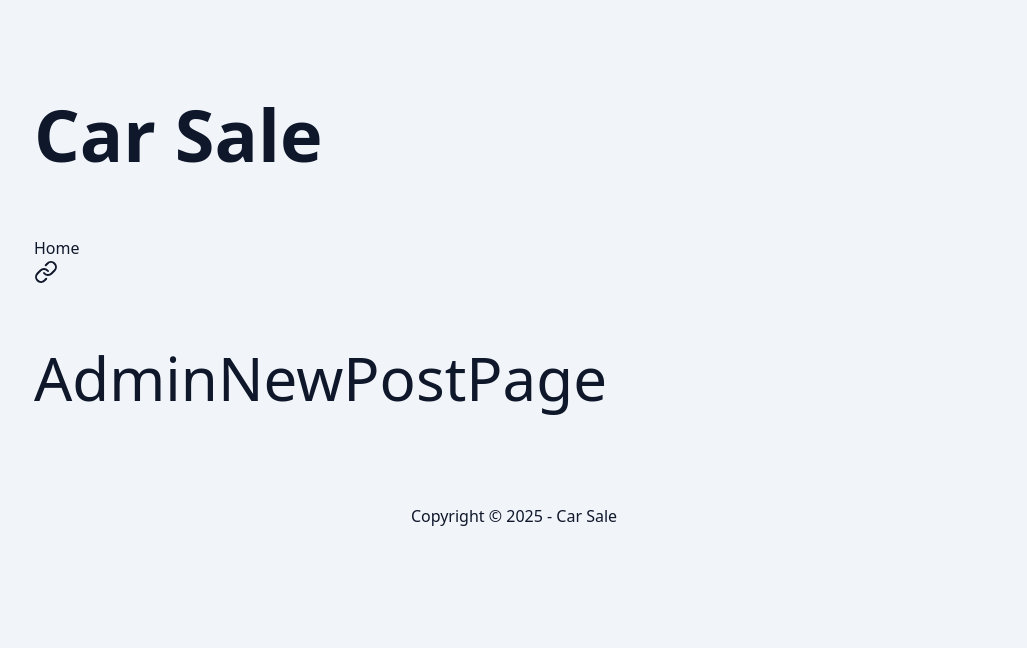
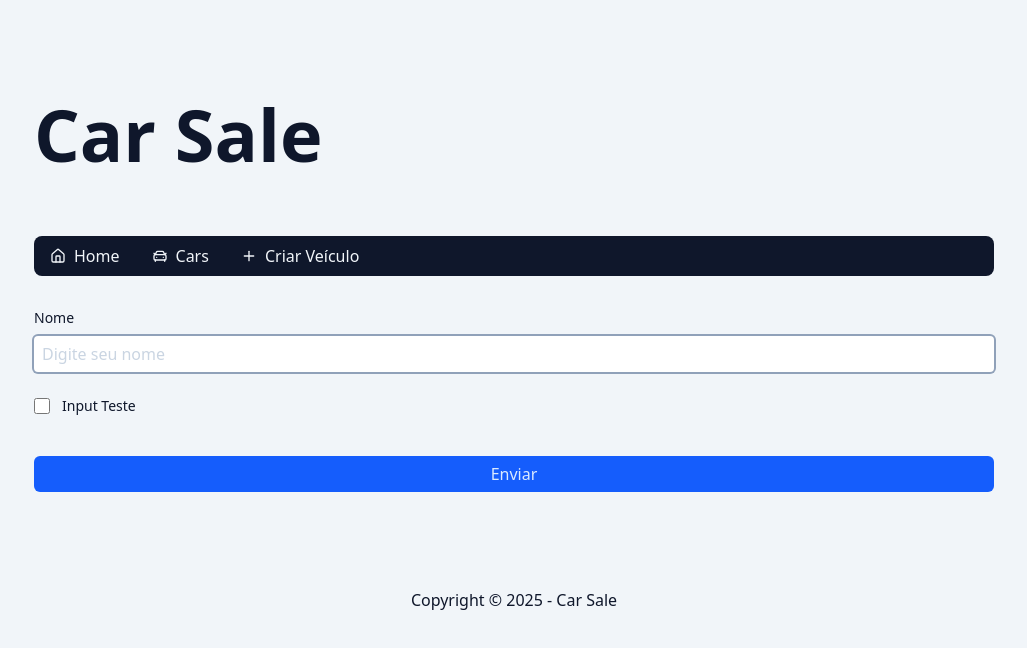
Before and after one commit to gustavonts/mycar-front, a Next.js app: page /admin/post/new in a window 1280 px wide. Shown: the top 648 px of the page, without its empty margins (126-1153 px from the left). Built offline with nearby package versions, Linux system fonts and the light colour scheme.

Commit message:
Implementando form do car

```diff
--- a/src/app/admin/post/new/page.tsx
+++ b/src/app/admin/post/new/page.tsx
@@ -1,7 +1,11 @@
+import { ManageCarForm } from "@/components/admin/ManageCarForm"
+
 export const dynamic = 'force-dynamic'
 
 export default async function AdminNewPostPage() {
-    return <div className="py-16 text-6xl">
-        AdminNewPostPage
-    </div>
+    return (
+        <>
+            <ManageCarForm />
+        </>
+    )
 }
--- /dev/null
+++ b/src/components/Button/index.tsx
@@ -0,0 +1,28 @@
+type ButtonVariants = 'default' | 'ghost' | 'danger'
+type ButtonSizes = 'sm' | 'md' | 'lg'
+
+type ButtonProps = {
+    variant?: ButtonVariants
+    size?: ButtonSizes
+} & React.ComponentProps<'button'>
+
+export function Button( {variant = 'default', size = 'md', ...props}: ButtonProps) {
+    const buttonVariants = {
+        default: `bg-blue-600 text-blue-100 hover:bg-blue-700`,
+        ghost: `bg-slate-200 text-slate-900 hover:bg-slate-300`,
+        danger: `bg-red-600 text-red-100 hover:bg-red-700`
+    }
+
+    const buttonSizes = {
+        sm: `text-xs/tight py-1 px-2 rounded-sm [&_svg]:w-3 [&_svg]:h-3 gap-1`,
+        md: `text-base/tight py-2 px-4 rounded-md [&_svg]:w-4 [&_svg]:h-4 gap-2`,
+        lg: `text-lg/tight py-4 px-6 rounded-lg [&_svg]:w-5 [&_svg]:h-5 gap-3`
+    }
+
+    const buttonClasses = `${buttonVariants[variant]} ${buttonSizes[size]}
+        flex items-center justify-center cursor-pointer transition
+        disabled:bg-slate-200 disabled:text-slate-500 disabled:cursor-not-allowed ${props.className}`
+    return (
+        <button {...props} className={buttonClasses} />
+    )
+}
--- a/src/components/Dialog/index.tsx
+++ b/src/components/Dialog/index.tsx
@@ -1,4 +1,6 @@
 'use client'
+
+import { Button } from "../Button"
 
 type DialogProps = {
     isVisible?: boolean
@@ -32,19 +34,19 @@ export function Dialog({isVisible = false, title, content, onCancel, onConfirm,
                     {content}
                 </div>
                 <div className="flex items-center justify-around">
-                    <button
-                    className="bg-slate-300 text-slate-950 hover:bg-slate-400 transition flex items-center justify-center py-2 px-4 rounded-lg cursor-pointer disabled:bg-slate-200 disabled:text-slate-400 disabled:cursor-not-allowed"
+                    <Button
                     autoFocus
                     onClick={handleCancel}
-                    disabled={disabled}>
+                    disabled={disabled}
+                    variant="ghost">
                         Cancelar
-                    </button>
-                    <button
-                    className="bg-blue-500 text-slate-100 hover:bg-blue-400 transition flex items-center justify-center py-2 px-4 rounded-lg cursor-pointer disabled:bg-slate-200 disabled:text-slate-400 disabled:cursor-not-allowed"
+                    </Button>
+                    <Button
                     onClick={onConfirm}
-                    disabled={disabled}>
+                    disabled={disabled}
+                    variant="default">
                         OK
-                    </button>
+                    </Button>
                 </div>
             </div>
         </div>
--- a/src/components/admin/CarListAdmin/index.tsx
+++ b/src/components/admin/CarListAdmin/index.tsx
@@ -11,7 +11,7 @@ export default async function CarsListAdmin() {
 
     return <div className="mb-16">
         {cars.map(car => {
-            return <div key={car.id} className={`py-2 px-2 ${car.active ? '' : 'bg-slate-300'} flex gap-2 items-center justify-between`}>
+            return <div key={car.id} className={`py-2 px-2 ${car.active ? '' : 'bg-slate-300'} flex gap-2 items-center justify-between hover:bg-slate-200`}>
                 <Link href={`/admin/car/${car.id}`}>
                     {car.brand} {car.model}
                 </Link>
--- /dev/null
+++ b/src/components/admin/ManageCarForm/index.tsx
@@ -0,0 +1,19 @@
+'use client'
+
+import { Button } from "@/components/Button";
+import { InputCheckbox } from "@/components/inputs/InputCheckbox";
+import { InputText } from "@/components/inputs/InputText";
+
+export function ManageCarForm() {
+    return (
+        <form action="" className="mb-16">
+            <div className="flex flex-col gap-6">
+                <InputText labelText="Nome" placeholder="Digite seu nome" id={'nome'}/>
+                <InputCheckbox labelText="Input Teste"/>
+                <div className="mt-4">
+                    <Button type="submit" size="md" className="w-full">Enviar</Button>
+                </div>
+            </div>
+        </form>
+    )
+}
--- a/src/components/admin/MenuAdmin/index.tsx
+++ b/src/components/admin/MenuAdmin/index.tsx
@@ -1,10 +1,57 @@
-import { Link } from "lucide-react";
+'use client'
+
+import { CarFrontIcon, CarIcon, CircleXIcon, FileTextIcon, HouseIcon, MenuIcon, PlusIcon } from "lucide-react";
+import Link from "next/link";
+import { usePathname } from "next/navigation";
+import { useEffect, useState } from "react";
 
 export default function MenuAdmin() {
+    const [isOpen, setIsOpen] = useState(false)
+    const pathname = usePathname()
+
+    useEffect(() => {
+        setIsOpen(false)
+    }, [pathname])
+
+    const navClasses = `
+        bg-slate-900 text-slate-100 rounded-lg flex flex-col mb-8
+        sm:flex-row sm:flex-wrap
+        ${isOpen ? 'h-auto' : 'h-10 overflow-hidden'}
+        sm:overflow-visible sm:h-auto`;
+
+    const linkClasses = '[&_svg]:w-[16px] [&_svg]:h-[16px] px-4 flex items-center justify-start gap-2 rounded-lg hover:bg-slate-800 transition h-10 shrink-0 cursor-pointer'
+
+    const openCloseBtnClasses = `text-blue-200 italic sm:hidden ${linkClasses}`
+
     return (
-        <nav>
-            <a href="/" target="_blank">Home</a>
-            <Link href="/admin/post">Cars</Link>
+        <nav className={navClasses}>
+            <button onClick={() => setIsOpen(s => !s)} className={openCloseBtnClasses}>
+                {!isOpen && (
+                    <>
+                        <MenuIcon />
+                        Menu
+                    </>
+                )}
+                {isOpen && (
+                    <>
+                        <CircleXIcon />
+                        Fechar
+                    </>
+                )}
+            </button>
+
+            <a href="/" target="_blank" className={linkClasses}>
+                <HouseIcon />
+                Home
+            </a>
+            <Link href="/admin/post" className={linkClasses}>
+                <CarFrontIcon />
+                Cars
+            </Link>
+            <Link href="/admin/post/new" className={linkClasses}>
+                <PlusIcon />
+                Criar Veículo
+            </Link>
         </nav>
     )
 }
--- /dev/null
+++ b/src/components/inputs/InputCheckbox/index.tsx
@@ -0,0 +1,25 @@
+import { useId } from "react"
+
+type InputCheckboxProps = {
+    labelText?: string
+    type?: 'checkbox'
+} & React.ComponentProps<'input'>
+
+export function InputCheckbox({labelText = '', type = 'checkbox', ...props}: InputCheckboxProps) {
+
+    const id = useId()
+
+    return (
+        <div className="flex gap-3 items-center">
+           <input {...props}
+            className={`w-4 h-4 outline-none focus:ring-2 focus:ring-blue-500 ${props.className}`}
+            id={id}
+            type={type}/>
+            {labelText && (
+                <label className={'text-sm'} htmlFor={id}>
+                    {labelText}
+                </label>
+            )}
+        </div>
+    )
+}
--- /dev/null
+++ b/src/components/inputs/InputText/index.tsx
@@ -0,0 +1,22 @@
+import { useId } from "react"
+
+type InputTextProps = {
+    labelText?: string
+} & React.ComponentProps<'input'>
+
+export function InputText({labelText = '', ...props}: InputTextProps) {
+
+    const id = useId()
+
+    return (
+        <div className="flex flex-col gap-2">
+            {labelText && <label htmlFor={id} className="text-sm">{labelText}</label>}
+           <input {...props}
+            className={`bg-white outline-0 ring-2 ring-slate-400 rounded p-2 text-base/tight transition focus:ring-blue-600 placeholder-slate-300
+                disabled:bg-slate-200 disabled:placeholder-slate-300 disabled:text-slate-400
+                read-only:bg-slate-100
+                ${props.className}`}
+            id={id}/>
+        </div>
+    )
+}
```
